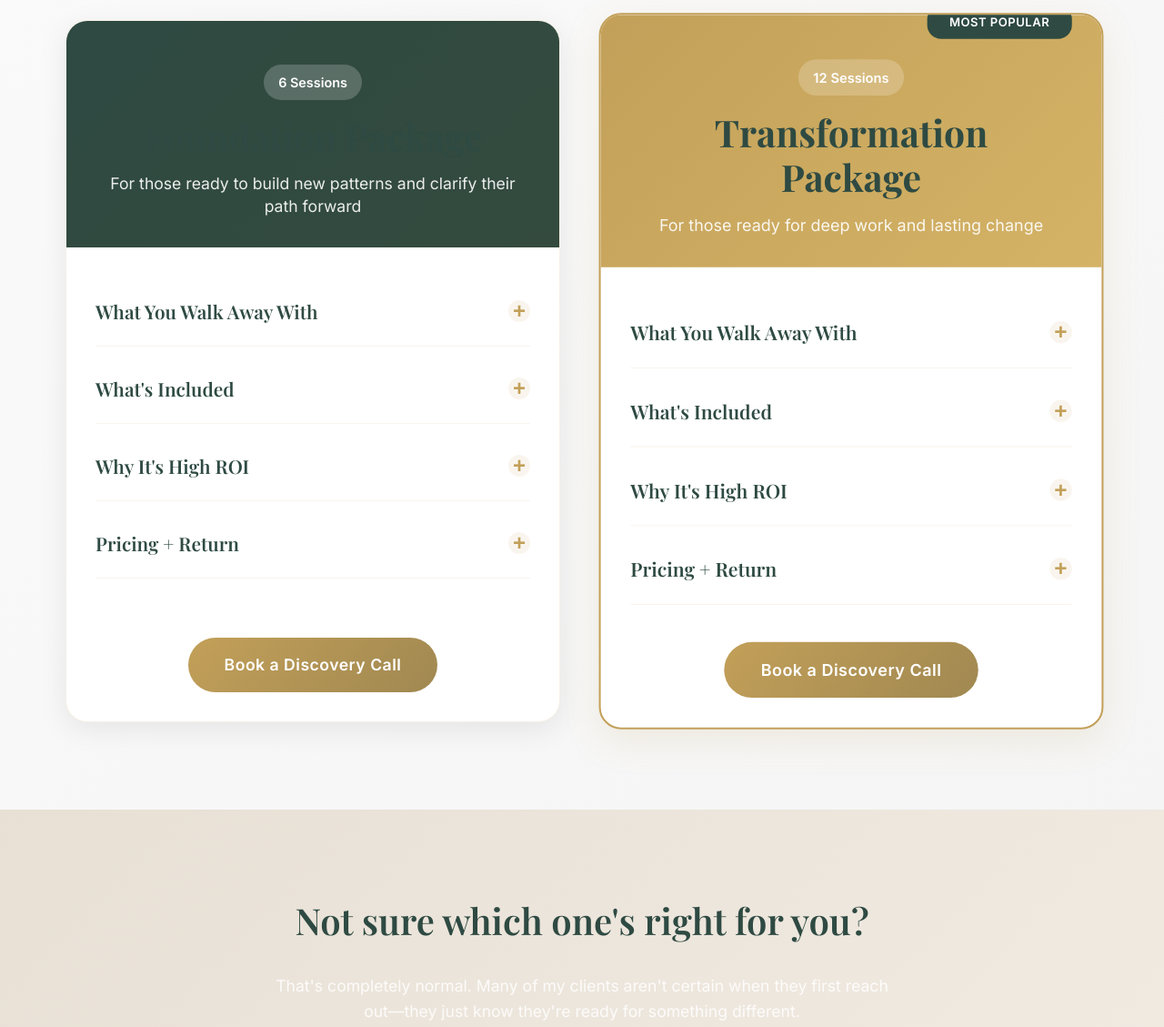
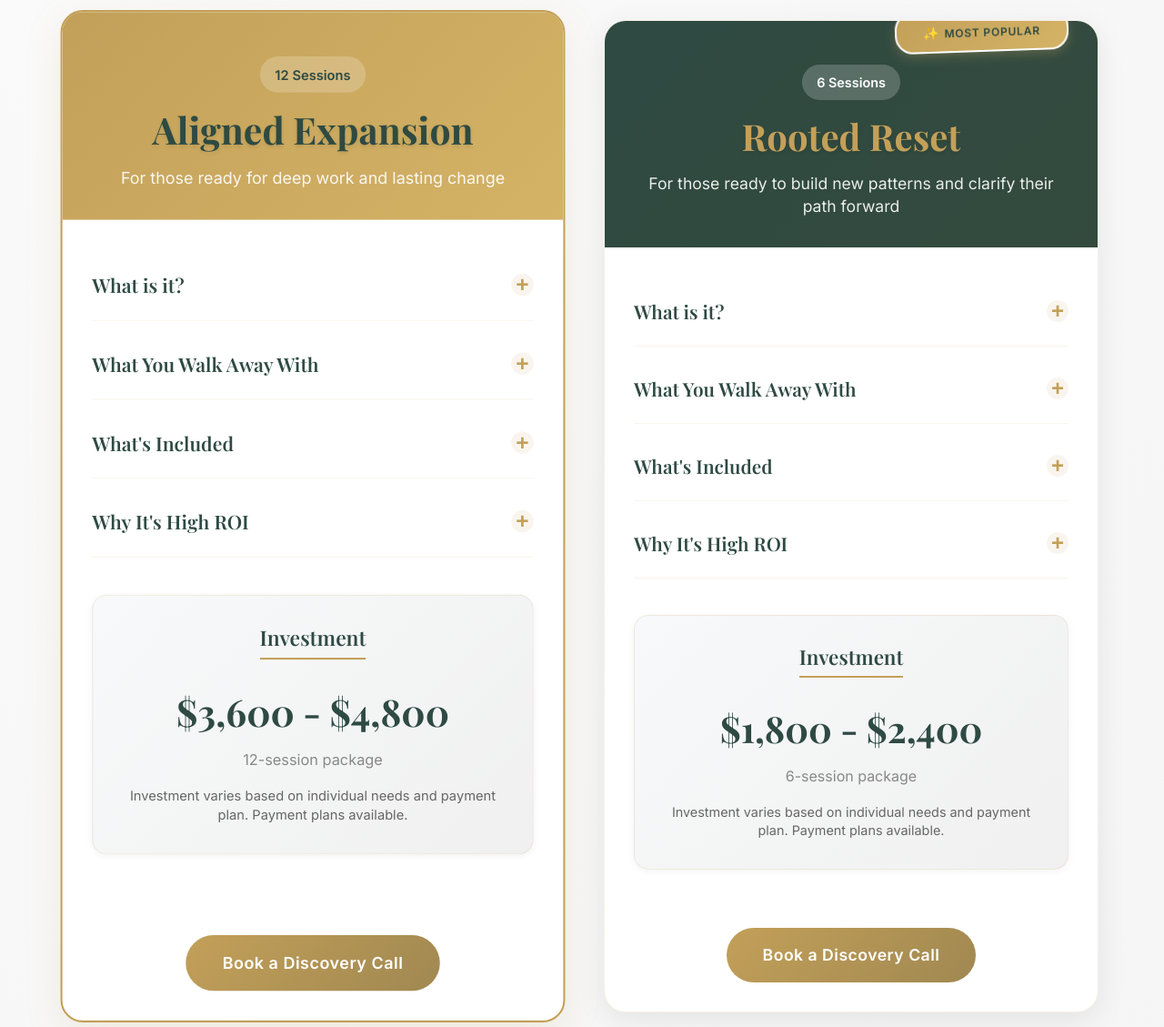
Before and after one commit to oodusany/livingskillfully, a plain HTML site: page coaching.html in a window 1280 px wide. Shown: the part 760-1889 px from the top of the page at 91% size. Drawn offline with nearby package versions, Linux system fonts and the light colour scheme; a web font is replaced by a local one.

Commit message:
Packaging trial 2

```diff
--- a/coaching.html
+++ b/coaching.html
@@ -65,102 +65,28 @@
         <section class="coaching-packages">
             <div class="container">
                 <div class="packages-grid">
-                    <!-- Package 1: Foundation Package -->
-                    <div class="package-card">
-                        <div class="package-header">
-                            <div class="package-badge">6 Sessions</div>
-                            <h2 class="package-title">Foundation Package</h2>
-                            <p class="package-subtitle">For those ready to build new patterns and clarify their path forward</p>
-                        </div>
-
-                        <div class="package-content">
-                            <!-- What You Walk Away With Accordion -->
-                            <div class="accordion-item">
-                                <button class="accordion-header" data-accordion="foundation-outcomes">
-                                    <span class="accordion-title">What You Walk Away With</span>
-                                    <span class="accordion-icon">+</span>
-                                </button>
-                                <div class="accordion-content" id="foundation-outcomes">
-                                    <ul class="package-list">
-                                        <li>A clear understanding of your core values and what truly matters to you</li>
-                                        <li>Practical tools to manage stress and overwhelm in real-time</li>
-                                        <li>A personalized roadmap for making decisions that align with your authentic self</li>
-                                        <li>Improved self-awareness and emotional regulation skills</li>
-                                        <li>Confidence to set healthy boundaries without guilt</li>
-                                        <li>A sustainable approach to pursuing your goals</li>
-                                    </ul>
-                                </div>
-                            </div>
-
-                            <!-- What's Included Accordion -->
-                            <div class="accordion-item">
-                                <button class="accordion-header" data-accordion="foundation-included">
-                                    <span class="accordion-title">What's Included</span>
-                                    <span class="accordion-icon">+</span>
-                                </button>
-                                <div class="accordion-content" id="foundation-included">
-                                    <ul class="package-list">
-                                        <li>6 weekly 60-minute sessions via video call</li>
-                                        <li>Personalized exercises and reflection prompts between sessions</li>
-                                        <li>Access to guided meditations and somatic practices</li>
-                                        <li>Email support between sessions for quick check-ins</li>
-                                        <li>Session recordings for your reference (optional)</li>
-                                        <li>Resource library with articles, worksheets, and tools</li>
-                                    </ul>
-                                </div>
-                            </div>
-
-                            <!-- Why It's High ROI Accordion -->
-                            <div class="accordion-item">
-                                <button class="accordion-header" data-accordion="foundation-roi">
-                                    <span class="accordion-title">Why It's High ROI</span>
-                                    <span class="accordion-icon">+</span>
-                                </button>
-                                <div class="accordion-content" id="foundation-roi">
-                                    <ul class="package-list">
-                                        <li>Prevent burnout before it derails your career or relationships</li>
-                                        <li>Make better decisions faster by trusting your inner guidance</li>
-                                        <li>Reduce anxiety and increase productivity through nervous system regulation</li>
-                                        <li>Build skills that compound over time—every session builds on the last</li>
-                                        <li>Create sustainable habits that support long-term success</li>
-                                        <li>Save years of trial and error by working with proven frameworks</li>
-                                    </ul>
-                                </div>
-                            </div>
-
-                            <!-- Pricing + Return Accordion -->
-                            <div class="accordion-item">
-                                <button class="accordion-header" data-accordion="foundation-pricing">
-                                    <span class="accordion-title">Pricing + Return</span>
-                                    <span class="accordion-icon">+</span>
-                                </button>
-                                <div class="accordion-content" id="foundation-pricing">
-                                    <div class="package-pricing">
-                                        <div class="price-info">
-                                            <span class="price-range">$1,800 - $2,400</span>
-                                            <span class="price-subtitle">6-session package</span>
-                                        </div>
-                                        <p class="price-note">Investment varies based on individual needs and payment plan. Payment plans available.</p>
-                                    </div>
-                                </div>
-                            </div>
-
-                            <div class="package-cta">
-                                <a href="index.html#book-session" class="btn btn-primary btn-large">Book a Discovery Call</a>
-                            </div>
-                        </div>
-                    </div>
 
                     <!-- Package 2: Transformation Package -->
                     <div class="package-card featured">
                         <div class="package-header">
-                            <div class="package-badge">12 Sessions</div>
-                            <div class="popular-badge">Most Popular</div>
-                            <h2 class="package-title">Transformation Package</h2>
+                            <div class="package-badge" style="color: #2E4A42;">12 Sessions</div>
+                            <h2 class="package-title" style="color: #2E4A42;">Aligned Expansion</h2>
                             <p class="package-subtitle">For those ready for deep work and lasting change</p>
                         </div>
 
                         <div class="package-content">
+                            <!-- What is it? Accordion -->
+                            <div class="accordion-item">
+                                <button class="accordion-header" data-accordion="transformation-meaning">
+                                    <span class="accordion-title">What is it?</span>
+                                    <span class="accordion-icon">+</span>
+                                </button>
+                                <div class="accordion-content" id="transformation-meaning">
+                                    <p class="package-description">A 12-session transformational coaching experience for high-achievers who want to pursue bold goals without betraying their body, spirit, or relationships in the process.<br><br>
+                                    This isn't just personal development — it's a new way of achieving: one that's grounded, emotionally intelligent, and sustainable.
+                                    </p>
+                                </div>
+                            </div>
                             <!-- What You Walk Away With Accordion -->
                             <div class="accordion-item">
                                 <button class="accordion-header" data-accordion="transformation-outcomes">
@@ -169,14 +95,11 @@
                                 </button>
                                 <div class="accordion-content" id="transformation-outcomes">
                                     <ul class="package-list">
-                                        <li>A complete understanding of your patterns and how to shift them</li>
-                                        <li>Mastery of somatic tools for nervous system regulation</li>
-                                        <li>A clear vision for your life and actionable steps to get there</li>
-                                        <li>Healed relationship with productivity, success, and achievement</li>
-                                        <li>Strong sense of self-trust and inner authority</li>
-                                        <li>Sustainable daily practices that support your ongoing growth</li>
-                                        <li>Skills to navigate challenges with resilience and grace</li>
-                                        <li>Integration of your professional ambitions with personal well-being</li>
+                                        <li>A crystal-clear, soul-aligned vision of what you actually want — not what you’ve been told to want</li>
+                                        <li>A personalized success path that honors your nervous system, values, and lifestyle</li>
+                                        <li>A new relationship with ambition — one that fuels you without frying you</li>
+                                        <li>A self-trust toolkit: somatic practices, decision-making clarity, and energetic boundaries</li>
+                                        <li>Strategic coaching support as you make a real-world leap.</li>
                                     </ul>
                                 </div>
                             </div>
@@ -190,13 +113,11 @@
                                 <div class="accordion-content" id="transformation-included">
                                     <ul class="package-list">
                                         <li>12 weekly 60-minute sessions via video call</li>
-                                        <li>Comprehensive intake assessment and goal-setting session</li>
-                                        <li>Personalized somatic practices and nervous system work</li>
-                                        <li>Mid-program check-in and goal adjustment session</li>
-                                        <li>Email support throughout the program</li>
-                                        <li>Session recordings and detailed session notes</li>
-                                        <li>Customized resource library and ongoing support materials</li>
-                                        <li>Integration and closure session to solidify your growth</li>
+                                        <li>Integration check-in to review growth, refine focus and stay accountable</li>
+                                        <li>Somatic grounding, strategic visioning, nervous system- aligned growth.</li>
+                                        <li>Personalized guided meditation</li>
+                                        <li>Tailored journalig prompts</li>
+                                        <li>Voxer or text support between sessions</li>
                                     </ul>
                                 </div>
                             </div>
@@ -209,33 +130,112 @@
                                 </button>
                                 <div class="accordion-content" id="transformation-roi">
                                     <ul class="package-list">
-                                        <li>Address root causes, not just symptoms—create lasting change</li>
-                                        <li>Increase your earning potential by showing up more confidently</li>
-                                        <li>Improve all your relationships through better self-awareness</li>
-                                        <li>Reduce healthcare costs by managing stress and preventing burnout</li>
-                                        <li>Make decisions from clarity instead of fear or people-pleasing</li>
-                                        <li>Build resilience that serves you through any life transition</li>
-                                        <li>Develop leadership skills that benefit your entire team</li>
-                                        <li>Create a life that feels good to live, not just impressive to achieve</li>
+                                        <li>Prevent months (or years) of wasted effort pursuing the wrong success</li>
+                                        <li>Move through burnout recovery while building momentum</li>
+                                        <li>Save emotional bandwidth by no longer negotiating with self-doubt, shame, or external expectations</li>
+                                        <li>Build a results-aligned strategy you'll actually stick to — because it feels good, not forced</li>
+                                        <li>Do one bold thing in your real life with total alignment (and support) — whether that's launching something, leaving something, or committing to something bigger</li>
                                     </ul>
                                 </div>
                             </div>
 
-                            <!-- Pricing + Return Accordion -->
+                            <!-- Pricing Section -->
+                            <div class="package-pricing-display">
+                                <h3 class="pricing-title">Investment</h3>
+                                <div class="price-info">
+                                    <span class="price-range">$3,600 - $4,800</span>
+                                    <span class="price-subtitle">12-session package</span>
+                                </div>
+                                <p class="price-note">Investment varies based on individual needs and payment plan. Payment plans available.</p>
+                            </div>
+
+                            <div class="package-cta">
+                                <a href="index.html#book-session" class="btn btn-primary btn-large">Book a Discovery Call</a>
+                            </div>
+                        </div>
+                    </div>
+                     <!-- Package 1: Foundation Package -->
+                    <div class="package-card">
+                        <div class="package-header">
+                            <div class="package-badge">6 Sessions</div>
+                            <div class="popular-badge" >Most Popular</div>
+                           <h2 class="package-title" style="color: #C3A059;">Rooted Reset</h2>
+                            <p class="package-subtitle">For those ready to build new patterns and clarify their path forward</p>
+                        </div>
+
+                        <div class="package-content">
+                            <!-- What is it? Accordion -->
                             <div class="accordion-item">
-                                <button class="accordion-header" data-accordion="transformation-pricing">
-                                    <span class="accordion-title">Pricing + Return</span>
+                                <button class="accordion-header" data-accordion="foundation-meaning">
+                                    <span class="accordion-title">What is it?</span>
                                     <span class="accordion-icon">+</span>
                                 </button>
-                                <div class="accordion-content" id="transformation-pricing">
-                                    <div class="package-pricing">
-                                        <div class="price-info">
-                                            <span class="price-range">$3,600 - $4,800</span>
-                                            <span class="price-subtitle">12-session package</span>
-                                        </div>
-                                        <p class="price-note">Investment varies based on individual needs and payment plan. Payment plans available.</p>
-                                    </div>
+                                <div class="accordion-content" id="foundation-meaning">
+                                    <p class="package-description">A 6-session 1:1 coaching program for high-achievers who are outwardly successful but inwardly spinning — stuck in indecision, over-functioning, or burnout cycles that cost them time, energy, and connection.<br><br>
+                                    This isn't a mindset tune-up. It's a full-body recalibration.
+                                    </p>
                                 </div>
+                            </div>
+                            <!-- What You Walk Away With Accordion -->
+                            <div class="accordion-item">
+                                <button class="accordion-header" data-accordion="foundation-outcomes">
+                                    <span class="accordion-title">What You Walk Away With</span>
+                                    <span class="accordion-icon">+</span>
+                                </button>
+                                <div class="accordion-content" id="foundation-outcomes">
+                                    <ul class="package-list">
+                                        <li>A reset nervous system — so you can respond, not react, under pressure</li>
+                                        <li>A custom decision-making map rooted in your values and real-life goals</li>
+                                        <li>Practical somatic tools to anchor yourself when stress, confusion, or emotional overload hit</li>
+                                        <li>Ability to set boundaries without guilt or emotional fallout</li>
+                                        <li>Clarity around your next move </li>
+                                    </ul>
+                                </div>
+                            </div>
+
+                            <!-- What's Included Accordion -->
+                            <div class="accordion-item">
+                                <button class="accordion-header" data-accordion="foundation-included">
+                                    <span class="accordion-title">What's Included</span>
+                                    <span class="accordion-icon">+</span>
+                                </button>
+                                <div class="accordion-content" id="foundation-included">
+                                    <ul class="package-list">
+                                        <li>6 weekly 60-minute flexibily booked sessions</li>
+                                        <li>2 integration check-ins </li>
+                                        <li>Voxer or text access between sessions </li>
+                                        <li>Somatic tools, awareness practices, and powerful questions to return you to your inner roots</li>
+                                        <li>Personalized guided meditation</li>
+                                        <li>Customized journaling prompts to deepen reflection and embodiment between sessions</li>
+                                        <li>Outcomes tracking + gentle accountability</li>
+                                    </ul>
+                                </div>
+                            </div>
+
+                            <!-- Why It's High ROI Accordion -->
+                            <div class="accordion-item">
+                                <button class="accordion-header" data-accordion="foundation-roi">
+                                    <span class="accordion-title">Why It's High ROI</span>
+                                    <span class="accordion-icon">+</span>
+                                </button>
+                                <div class="accordion-content" id="foundation-roi">
+                                    <ul class="package-list">
+                                        <li>Save <b>hours of indecision and spiraling</b> every week</li>
+                                        <li>Prevent<b>Prevent months (or years) of burnout recovery</b></li>
+                                        <li>Protect your <b> most valuable asset: your presence, energy, and clarity</b></li>
+                                        <li>Make one aligned, real-world decision with full-body confidence</li>
+                                    </ul>
+                                </div>
+                            </div>
+
+                            <!-- Pricing Section -->
+                            <div class="package-pricing-display">
+                                <h3 class="pricing-title">Investment</h3>
+                                <div class="price-info">
+                                    <span class="price-range">$1,800 - $2,400</span>
+                                    <span class="price-subtitle">6-session package</span>
+                                </div>
+                                <p class="price-note">Investment varies based on individual needs and payment plan. Payment plans available.</p>
                             </div>
 
                             <div class="package-cta">
--- a/styles.css
+++ b/styles.css
@@ -2264,16 +2264,37 @@ section {
 
 .popular-badge {
     position: absolute;
-    top: -10px;
+    top: -12px;
     right: 2rem;
-    background: #2E4A42;
-    color: white;
-    padding: 0.5rem 1.5rem;
-    border-radius: 15px;
-    font-size: 0.8rem;
-    font-weight: 600;
+    background: linear-gradient(135deg, #C3A059 0%, #D4B366 100%);
+    color: #2E4A42;
+    padding: 0.6rem 1.8rem;
+    border-radius: 20px;
+    font-size: 0.75rem;
+    font-weight: 700;
     text-transform: uppercase;
-    letter-spacing: 0.5px;
+    letter-spacing: 0.8px;
+    box-shadow: 0 4px 12px rgba(195, 160, 89, 0.3);
+    border: 2px solid white;
+    transform: rotate(-2deg);
+    animation: pulse 2s ease-in-out infinite;
+}
+
+.popular-badge::before {
+    content: '✨';
+    margin-right: 0.3rem;
+    font-size: 0.9rem;
+}
+
+@keyframes pulse {
+    0%, 100% {
+        transform: rotate(-2deg) scale(1);
+        box-shadow: 0 4px 12px rgba(195, 160, 89, 0.3);
+    }
+    50% {
+        transform: rotate(-2deg) scale(1.05);
+        box-shadow: 0 6px 16px rgba(195, 160, 89, 0.4);
+    }
 }
 
 .package-title {
@@ -2282,6 +2303,10 @@ section {
     font-weight: 700;
     margin: 0 0 1rem 0;
     line-height: 1.2;
+    color: white;
+    text-shadow: 0 2px 4px rgba(0, 0, 0, 0.1);
+    display: block;
+    visibility: visible;
 }
 
 .package-subtitle {
@@ -2358,6 +2383,13 @@ section {
 
 .accordion-item.active .accordion-content {
     padding-bottom: 1.5rem;
+}
+
+.package-description {
+    font-size: 1.1rem;
+    line-height: 1.6;
+    color: #555;
+    margin: 0;
 }
 
 .package-list {
@@ -2391,6 +2423,27 @@ section {
     text-align: center;
     margin: 0;
     border: 1px solid rgba(195, 160, 89, 0.1);
+}
+
+.package-pricing-display {
+    background: linear-gradient(135deg, #f8f9fa 0%, #f0f0f0 100%);
+    padding: 2rem;
+    border-radius: 16px;
+    text-align: center;
+    margin: 2rem 0;
+    border: 1px solid rgba(195, 160, 89, 0.15);
+    box-shadow: 0 2px 8px rgba(0, 0, 0, 0.05);
+}
+
+.pricing-title {
+    font-family: 'Playfair Display', serif;
+    font-size: 1.4rem;
+    font-weight: 600;
+    color: #2E4A42;
+    margin: 0 0 1.5rem 0;
+    padding-bottom: 0.5rem;
+    border-bottom: 2px solid #C3A059;
+    display: inline-block;
 }
 
 .price-info {
```
